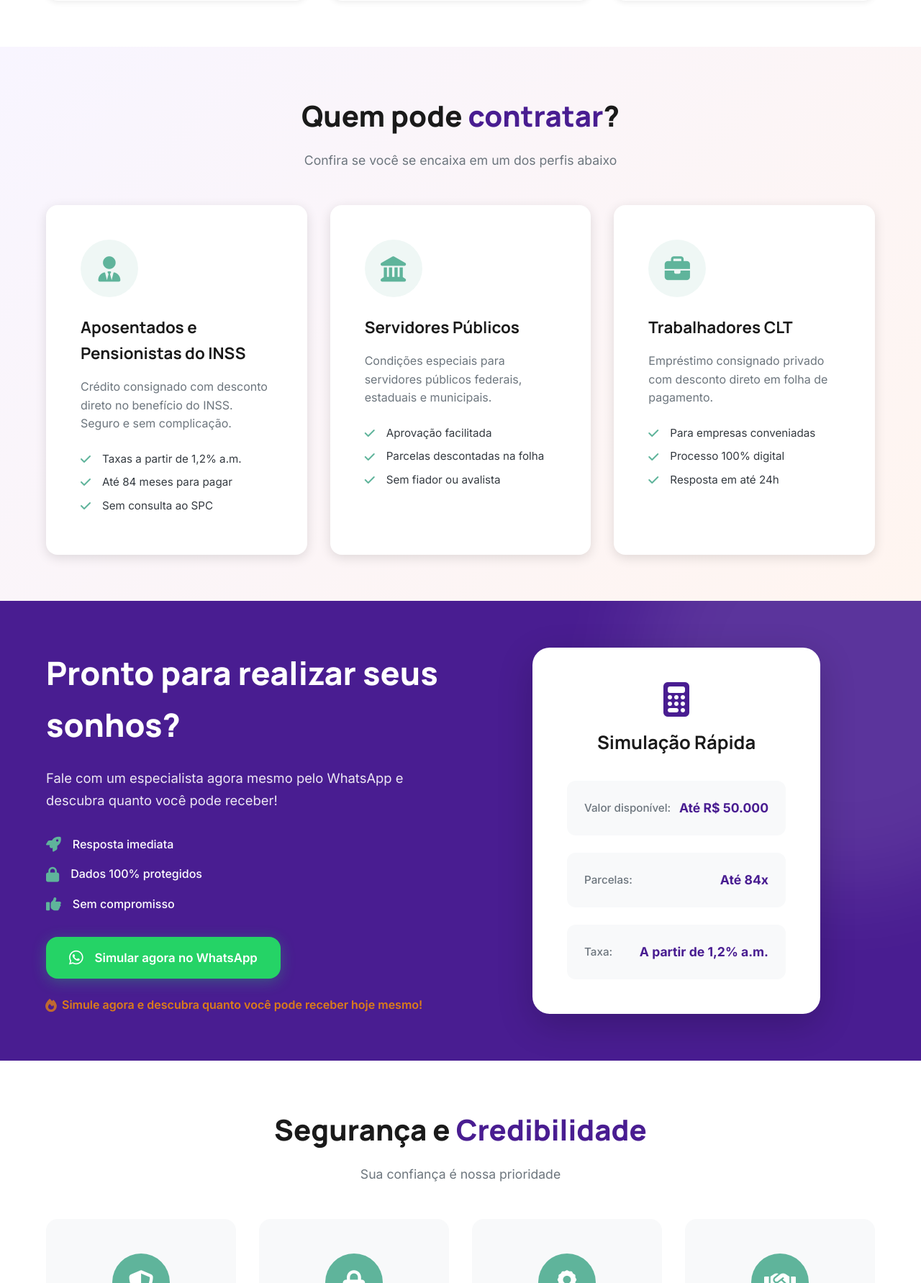
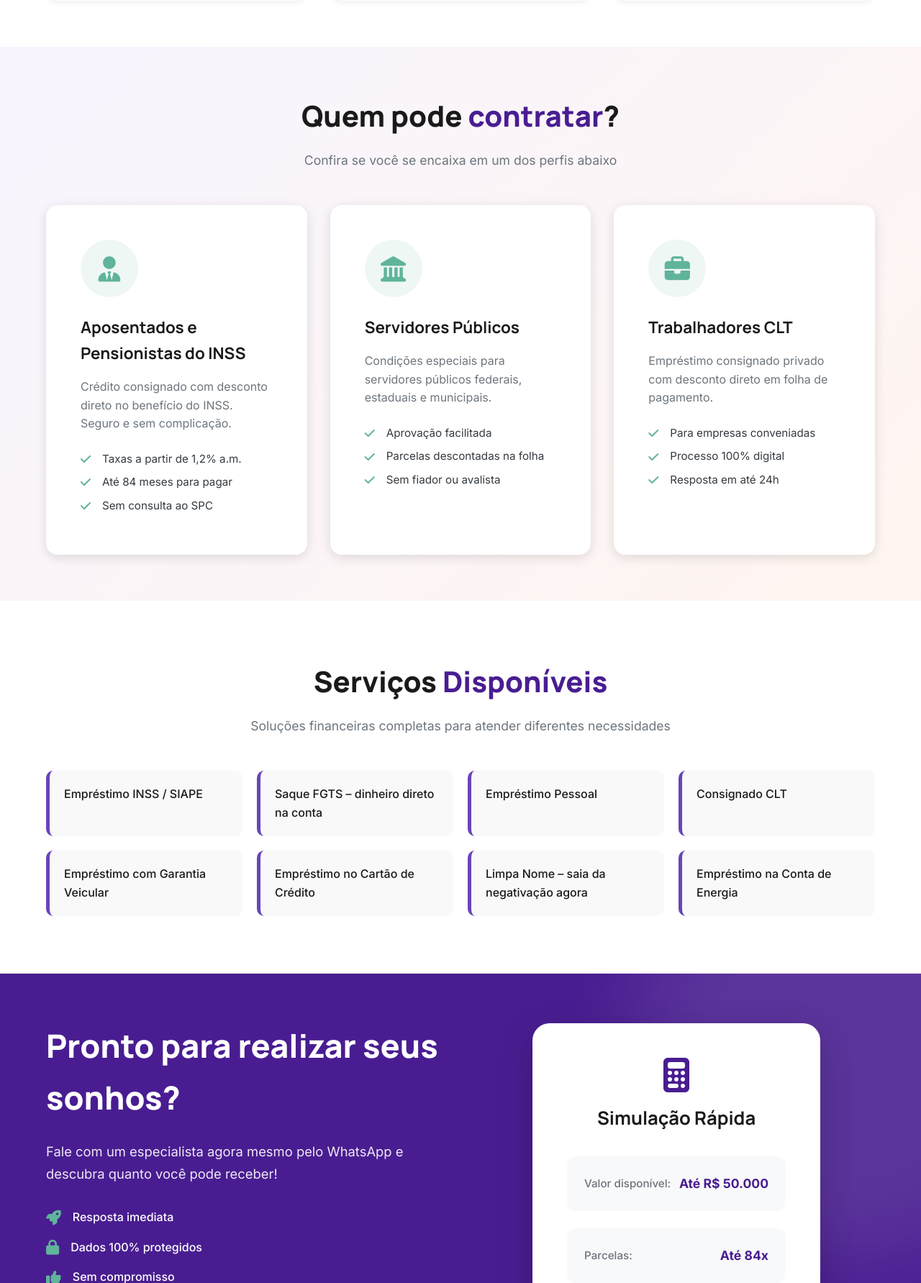
Before and after one commit to jeniffer-mxm/helpbank, a Flask app: page / in a window 1280 px wide. Shown: the part 1679-3462 px from the top of the page at 72% size. Run offline with Flask 3, Linux system fonts and the light colour scheme.

Commit message:
Adiciona seção de serviços disponíveis e ajustes no site

```diff
--- a/app.py
+++ b/app.py
@@ -61,5 +61,6 @@ def simulacao():
             'message': 'Erro ao calcular simulação.'
         }), 500
 
-if __name__ == '__main__':
-    app.run()
+
+if __name__ == "__main__":
+    app.run(debug=True)
--- a/static/css/style.css
+++ b/static/css/style.css
@@ -1246,3 +1246,27 @@ body {
     width: 100%;
     height: auto;
 }
+.servicos-disponiveis {
+    background-color: #ffffff;
+    padding: 80px 20px;
+}
+
+.servicos-grid {
+    display: grid;
+    grid-template-columns: repeat(auto-fit, minmax(250px, 1fr));
+    gap: 20px;
+}
+
+.servico-card {
+    background: #f9f9f9;
+    border-left: 5px solid #6944ba;
+    padding: 20px;
+    border-radius: 10px;
+    font-weight: 500;
+    transition: all 0.3s ease;
+}
+
+.servico-card:hover {
+    transform: translateY(-6px);
+    box-shadow: 0 10px 25px rgba(0,0,0,0.08);
+}
--- a/templates/index.html
+++ b/templates/index.html
@@ -33,7 +33,7 @@
                     <a href="#emprestimo" class="nav-link">Empréstimo Consignado</a>
                     <a href="#simulacao" class="nav-link">Simulação</a>
                     <a href="#contato" class="nav-link">Contato</a>
-                    <a href="https://wa.me/5581995294741?text=Olá!%20Gostaria%20de%20simular%20um%20empréstimo%20consignado" target="_blank" class="btn-cta-nav">Simular no WhatsApp</a>
+                    <a href="https://helpbank.autocontratacao.credspot.net" target="_blank" class="btn-cta-nav">Simular Agora</a>
                 </div>
 
                 <button class="navbar-toggle" id="navbarToggle">
@@ -61,9 +61,9 @@
                         Crédito aprovado com as melhores taxas do mercado. Desconto direto na folha de pagamento e atendimento humanizado.
                     </p>
                     <div class="hero-buttons">
-                        <a href="https://wa.me/5581995294741?text=Olá!%20Gostaria%20de%20simular%20um%20empréstimo%20consignado" target="_blank" class="btn-primary btn-large">
-                            <i class="fab fa-whatsapp"></i>
-                            Faça sua simulação agora pelo WhatsApp
+                        <a href="https://helpbank.autocontratacao.credspot.net" target="_blank" class="btn-primary btn-large">
+                            <i class="fas fa-calculator"></i>
+                            Simule agora e descubra seu crédito
                         </a>
                     </div>
                     <div class="hero-badges">
@@ -207,6 +207,31 @@
     </section>
 
     <!-- SIMULAÇÃO -->
+    <!-- SERVIÇOS DISPONÍVEIS -->
+    <section class="servicos-disponiveis" id="servicos">
+        <div class="container">
+            <div class="section-header">
+                <h2 class="section-title">
+                    Serviços <span class="highlight">Disponíveis</span>
+                </h2>
+                <p class="section-subtitle">
+                    Soluções financeiras completas para atender diferentes necessidades
+                </p>
+            </div>
+
+            <div class="servicos-grid">
+                <div class="servico-card">Empréstimo INSS / SIAPE</div>
+                <div class="servico-card">Saque FGTS – dinheiro direto na conta</div>
+                <div class="servico-card">Empréstimo Pessoal</div>
+                <div class="servico-card">Consignado CLT</div>
+                <div class="servico-card">Empréstimo com Garantia Veicular</div>
+                <div class="servico-card">Empréstimo no Cartão de Crédito</div>
+                <div class="servico-card">Limpa Nome – saia da negativação agora</div>
+                <div class="servico-card">Empréstimo na Conta de Energia</div>
+            </div>
+        </div>
+    </section>
+
     <section class="simulation" id="simulacao">
         <div class="simulation-background">
             <div class="simulation-shape"></div>
@@ -233,10 +258,10 @@
                         </div>
                     </div>
 
-                    <a href="https://wa.me/5581995294741?text=Olá!%20Gostaria%20de%20simular%20um%20empréstimo%20consignado" target="_blank" class="btn-whatsapp btn-large">
-                        <i class="fab fa-whatsapp"></i>
-                        Simular agora no WhatsApp
-                    </a>
+                    <a href="https://helpbank.autocontratacao.credspot.net" target="_blank" class="btn-primary btn-large">
+                        <i class="fas fa-calculator"></i>
+                        Simule agora e descubra seu crédito
+                     </a>
 
                     <p class="urgency-text">
                         <i class="fas fa-fire"></i>
```
